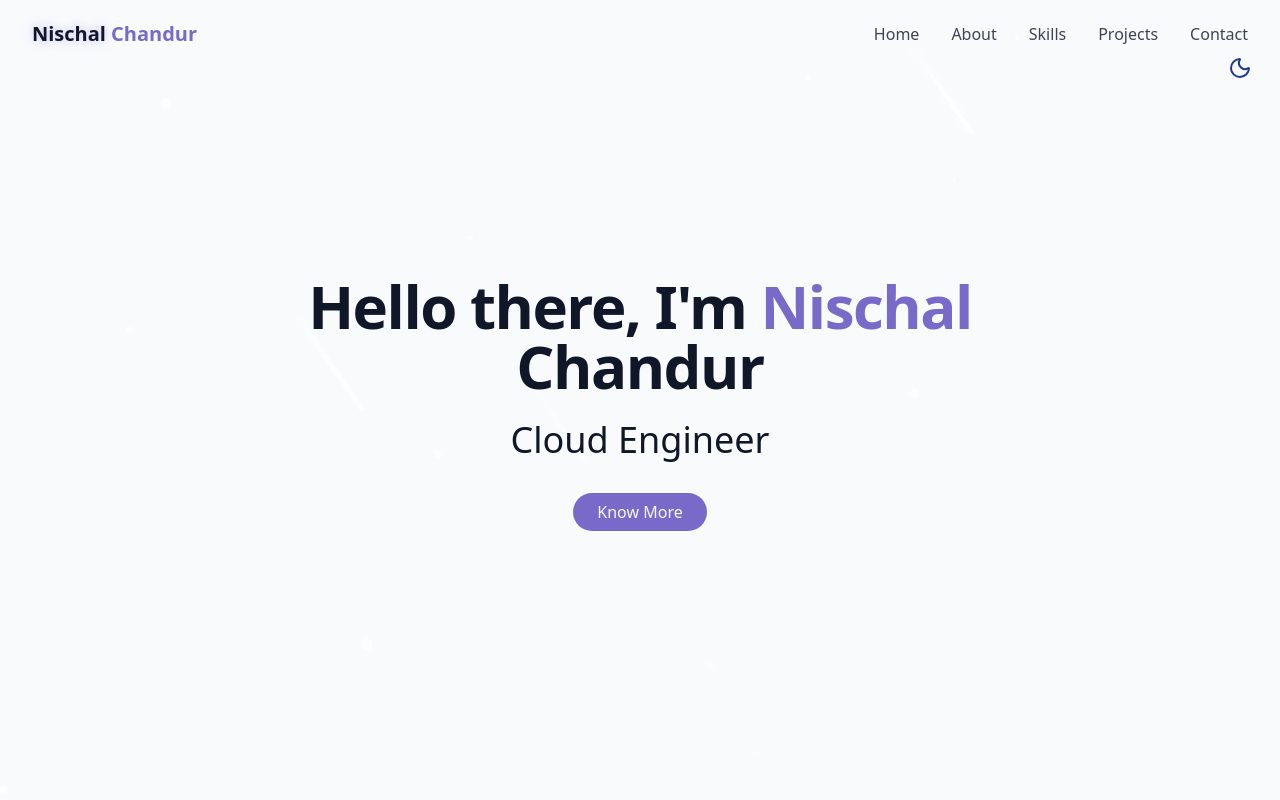
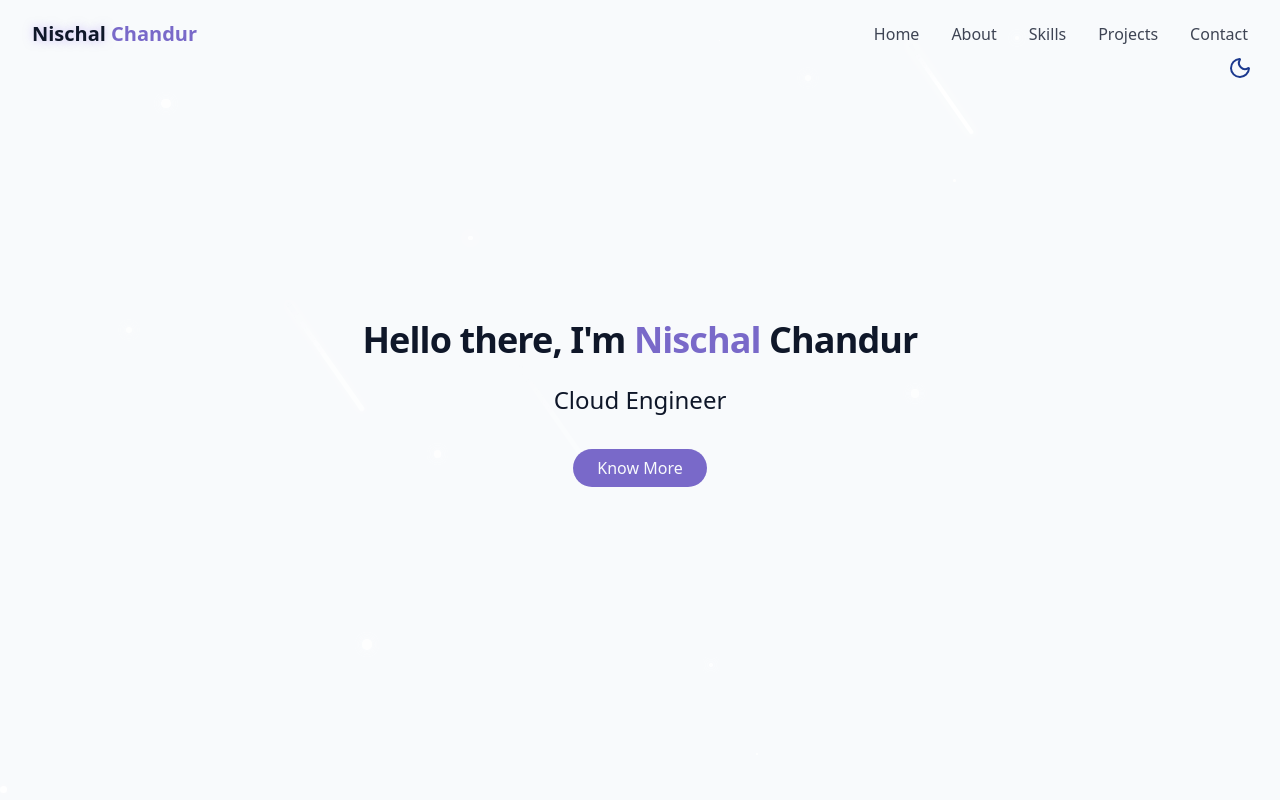
Before and after one commit to nchandur/portfolio, a React (Vite) app: page / in a window 1280 px wide. Shown: the top 800 px of the page. Built offline with nearby package versions, Linux system fonts and the light colour scheme.

Commit message:
changes to Home component

```diff
--- a/src/components/Home.jsx
+++ b/src/components/Home.jsx
@@ -6,7 +6,7 @@ export const Home = () => {
 		>
 			<div className="container max-w-4xl mx-auto text-center z-10">
 				<div className="space-y-6">
-					<h1 className="text-4xl md:text-6xl font-bold tracking-tight">
+					<h1 className="text-2xl md:text-4xl font-bold tracking-tight">
 						<span className="opacity-0 animate-fade-in"> Hello there, I'm</span>
 						<span className="text-primary opacity-0 animate-fade-in-delay-1">
 							{" "}
@@ -18,7 +18,7 @@ export const Home = () => {
 						</span>
 					</h1>
 
-					<h1 className="text-2xl md:text-4xl text-muted-foreground max-2-2xl mx-auto opacity-0 animate-fade-in-delay-3">
+					<h1 className="text-xl md:text-2xl text-muted-foreground max-2-2xl mx-auto opacity-0 animate-fade-in-delay-3">
 						Cloud Engineer
 					</h1>
 
```
